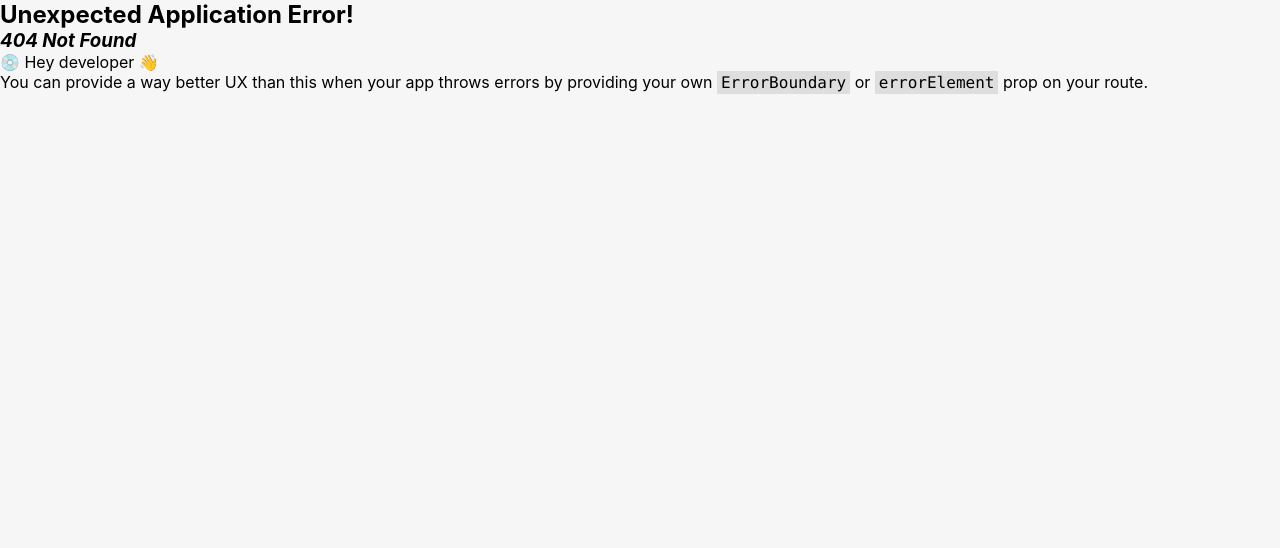
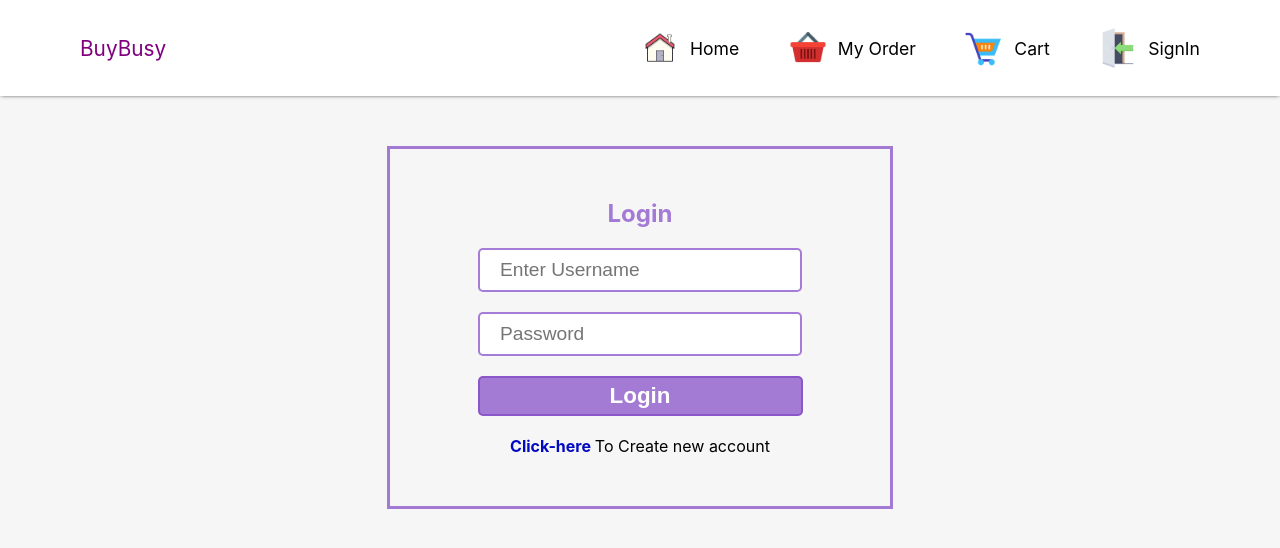
Before and after one commit to abhishekbhadoriya421/Busy-Buy, a React (Create React App) app: page /session in a window 1280 px wide. Before the commit this address had no page. Shown: the top 548 px of the page. Built offline with nearby package versions, Linux system fonts and the light colour scheme.

Commit message:
Created Session Page

```diff
--- a/src/Components/Header/NavBar/Navbar.jsx
+++ b/src/Components/Header/NavBar/Navbar.jsx
@@ -18,13 +18,13 @@ export default function Navbar(){
                 </Link>
             </div>
             <div className="cart" to={'cart'}>
-                <Link className={style.anchorTag}>
+                <Link to={'myCart'} className={style.anchorTag}>
                     <img src={imageData.cart.url} className={style.navImage} alt="cartLoading" />
                     <span className={style.navText}>{imageData.cart.title}</span>
                 </Link>
             </div>
             <div className="session" >
-                <Link className={style.anchorTag}>
+                <Link to={'session'} className={style.anchorTag}>
                     <img src={imageData.signIn.url} className={style.navImage} alt="SessionLoading" />
                     <span className={style.navText}>{imageData.signIn.title}</span>
                 </Link>
--- a/src/Components/Home/CartItems/CartItemsComponent.jsx
+++ b/src/Components/Home/CartItems/CartItemsComponent.jsx
@@ -4,6 +4,13 @@ function CartItemComponent(){
     return (<>
         <div className={style.ItemsContainer}>
             <Item/>
+            <Item/>
+            <Item/>
+            <Item/>
+            <Item/>
+            <Item/>
+            <Item/>
+            <Item/>
         </div>
     </>)
 }
--- a/src/Components/Home/CartItems/Item/Item.jsx
+++ b/src/Components/Home/CartItems/Item/Item.jsx
@@ -14,19 +14,5 @@ export default function Item(){
             </p>
             <button className={style.addToCartBtn}>Add To Cart</button>
         </div>
-
-        <div className={style.itemContainer}>
-            <div className={style.ItemImage}>
-                <img src="https://fakestoreapi.com/img/81fPKd-2AYL._AC_SL1500_.jpg"
-                className={style.Image}
-                alt="" />
-            </div>
-            <p className={style.ItemName}>Fjallraven - Foldsack No. 1 Backpac...</p>
-            <p className={style.ItemPrice}>
-                &#8377;
-                <span>1099</span>
-            </p>
-            <button className={style.addToCartBtn}>Add To Cart</button>
-        </div>
     </>)
 }
--- a/src/Components/Home/CartItems/cart-Item-style.module.css
+++ b/src/Components/Home/CartItems/cart-Item-style.module.css
@@ -0,0 +1,5 @@
+.ItemsContainer{
+    display: flex;
+    flex-wrap: wrap;
+    margin-top: 50px;
+}
--- /dev/null
+++ b/src/Components/MyCart/MyCart.jsx
@@ -0,0 +1,7 @@
+function MyCart(){
+    return(<>
+        This is My Cart
+    </>)
+}
+
+export default MyCart;
--- /dev/null
+++ b/src/Components/MyOrder/MyOrder.jsx
@@ -0,0 +1,7 @@
+function MyOrder(){
+    return(<>
+        this is my order
+    </>)
+}
+
+export default MyOrder;
--- /dev/null
+++ b/src/Components/MySession/Session.jsx
@@ -0,0 +1,78 @@
+import { createRef, useState } from 'react';
+import style from './sessionStyle.module.css';
+function CreateSession(){
+    const [formType,setFormType] = useState('Login');
+    let username = createRef();
+    let password = createRef();
+    let name = createRef();
+    function handleSessionForm(type){
+        setFormType(type);
+        return;
+    }
+
+    // login to exist user
+    function handleLogIn(username,password){
+        console.log( username,password)
+    }
+
+    // Create new Account of user
+    function handleSignUp(email,password,name){
+        console.log(email,password,name);
+    }
+
+    // Handle Form on submit
+    const handleFormSubmit = (e)=>{
+        e.preventDefault();
+        if(formType==='Login'){
+            handleLogIn(username.current.value,password.current.value);
+        }else{
+            handleSignUp(username.current.value,password.current.value,name.current.value);
+            name.current.value="";
+        }
+        username.current.value="";
+        password.current.value="";
+
+    }
+    return(<>
+        <div className={style.sessionForm}>
+            <h2 className={style.sessionHeading}>{formType}</h2><br/>
+            <form onSubmit={handleFormSubmit}>
+                {(formType==='SignUp')?
+                    <div>
+                        <input type='Name' ref={name} className={style.sessionInput} placeholder='Enter Name' required/>
+                    </div>
+                :
+                    false
+                }
+                <div>
+                    <input type='email' ref={username} className={style.sessionInput} placeholder='Enter Username' required/>
+                </div>
+                <div>
+                    <input type="password" ref={password} className={style.sessionInput} placeholder="Password" required/>
+                </div>
+                <button className={style.sessionBtn}>{formType}</button>
+            </form>
+            {/* Go To Login Or Sign Page Directly */}
+            {(formType==='Login')?
+                <p style={{color:'black'}}>
+                    <span style={{color:'#020ac2', cursor:'pointer'}}
+                        onClick={()=>handleSessionForm('SignUp')}>
+                            <b>Click-here </b>
+                    </span>
+                    To Create new account
+                </p>
+            :
+                <p style={{color:'black'}}>
+                    <span style={{color:'#020ac2', cursor:'pointer'}}
+                        onClick={()=>handleSessionForm('Login')}>
+                            <b>Click-here </b>
+                    </span>
+                    To LogIn
+                </p>
+            }
+
+        </div>
+    </>)
+}
+
+export default CreateSession;
--- /dev/null
+++ b/src/Components/MySession/sessionStyle.module.css
@@ -0,0 +1,40 @@
+.sessionForm{
+    border: 3px solid #8047c6b5;
+    width: 500px;
+    margin: 50px auto;
+    text-align: center;
+    padding: 50px 0px;
+}
+
+.sessionHeading{
+    color: #8047c6b5 ;
+}
+
+.sessionInput{
+    width: 60%;
+    height: 40px;
+    padding-left: 20px;
+    font-size: 1.2rem;
+    border-radius: 5px;
+    margin-bottom: 20px;
+    border: 2px solid #8047c6b5;
+}
+
+.sessionBtn{
+    width: 65%;
+    height: 40px;
+    color: white;
+    font-size: 1.4rem;
+    font-weight: bold;
+    background: #8047c6b5;
+    border-radius: 5px;
+    margin-bottom: 20px;
+    border: 2px solid #8047c6b5;
+    transition: all 0.2s ease-in-out;
+}
+
+.sessionBtn:hover{
+    background: transparent;
+    color:#8047c6b5;
+    cursor: pointer;
+}
```
Also changed, not shown: src/App.js (+17 -0 lines), src/Components/MyCart/myCart-style.module.css (added).
